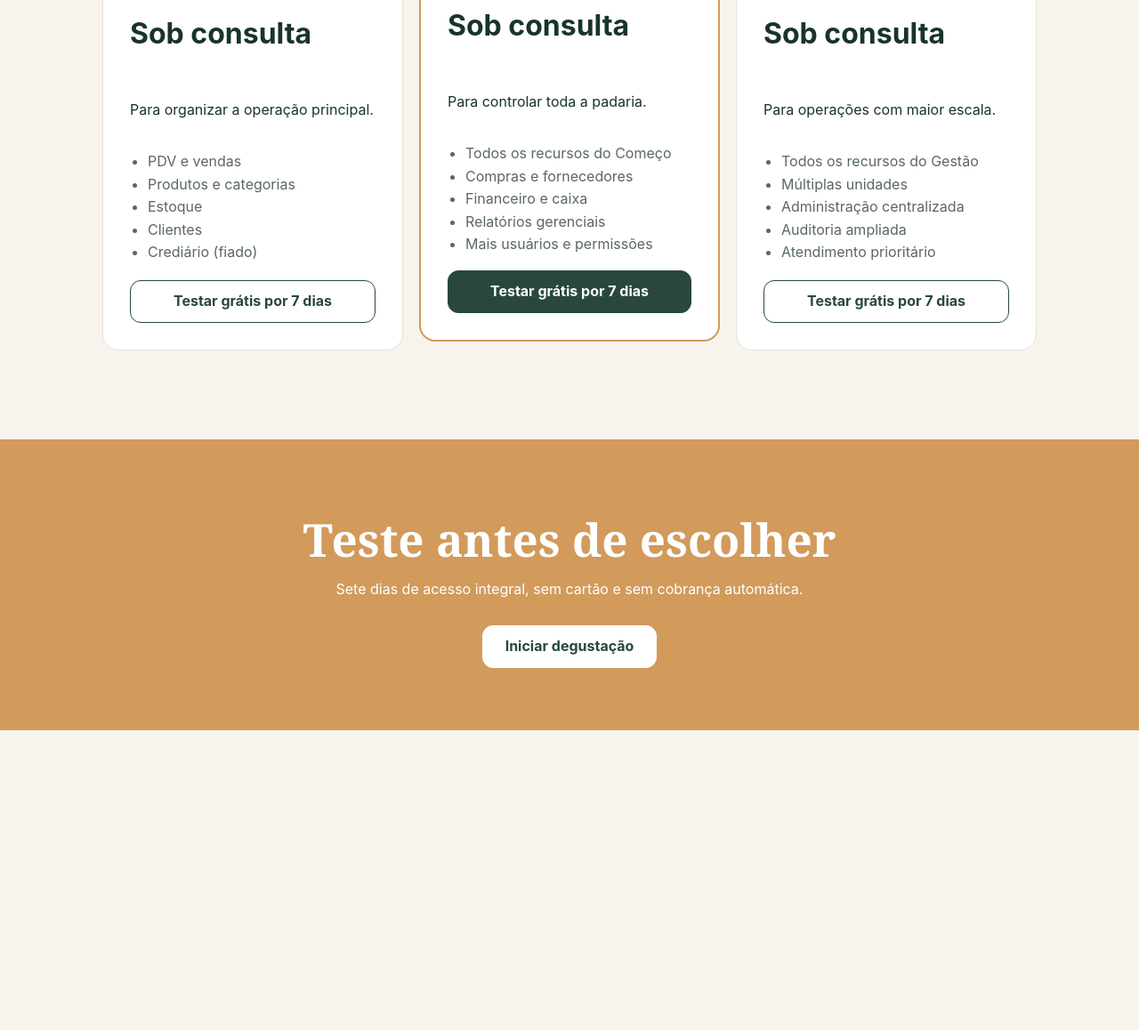
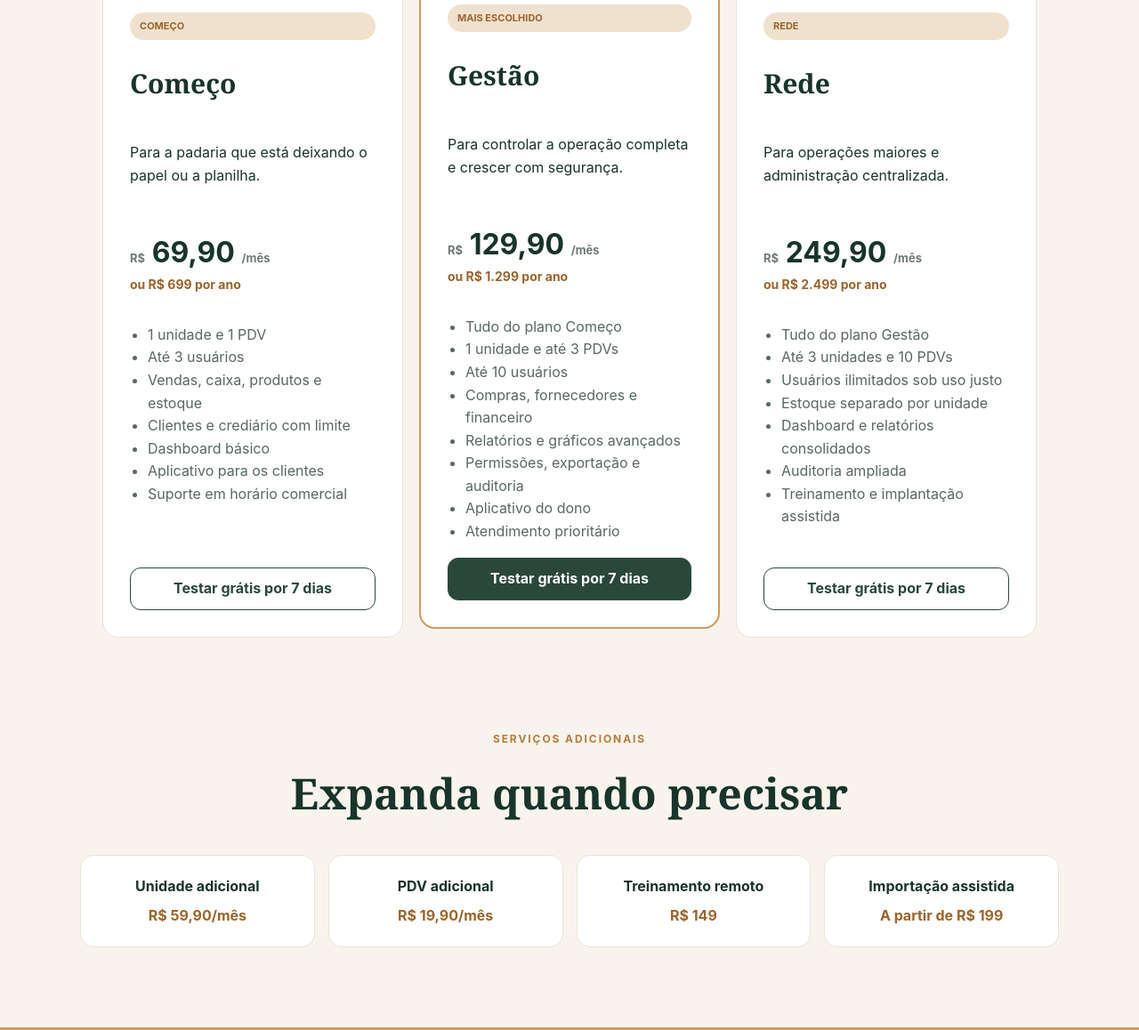
Before and after one commit to dicolab5/padaria, a website: page public/planos.html in a window 1280 px wide. Shown: the part 650-1808 px from the top of the page at 89% size. Before the commit the page ends 1471 px from the top, so only its background shows below. Drawn offline with Linux system fonts and the light colour scheme.

Commit message:
Update planos.

```diff
--- a/public/planos.html
+++ b/public/planos.html
@@ -1,9 +1,9 @@
 <!doctype html>
-<html lang="pt-BR"><head><meta charset="UTF-8"><meta name="viewport" content="width=device-width,initial-scale=1"><meta name="description" content="Planos do Pão & Gestão"><title>Planos | Pão & Gestão</title><link rel="stylesheet" href="/marketing.css"></head>
+<html lang="pt-BR"><head><meta charset="UTF-8"><meta name="viewport" content="width=device-width,initial-scale=1"><meta name="description" content="Planos do Pão & Gestão a partir de R$ 69,90 por mês"><title>Planos | Pão & Gestão</title><link rel="stylesheet" href="/marketing.css"><link rel="stylesheet" href="/plans-page.css"></head>
 <body><header class="site-header"><a class="logo" href="/"><span>♨</span><strong>Pão & Gestão</strong></a><nav><a href="/#recursos">Recursos</a><a href="/seguranca.html">Segurança</a><a href="/android.html">Android</a></nav><a class="button button-small" href="/cadastro.html">Testar grátis</a></header>
-<main><section class="page-hero"><span class="eyebrow">PLANOS</span><h1>Um plano para cada fase da padaria</h1><p>Valores e condições comerciais serão definidos antes do lançamento. Enquanto isso, todas as novas padarias podem experimentar o sistema integralmente por 7 dias.</p></section>
+<main><section class="page-hero"><span class="eyebrow">PLANOS</span><h1>Gestão que cabe em cada fase da padaria</h1><p>Experimente todos os recursos por 7 dias, sem cartão. Depois, escolha o plano adequado à sua operação.</p><div class="billing-note"><b>Economize no plano anual</b><span>Equivalente a aproximadamente dois meses gratuitos.</span></div></section>
 <section class="plan-grid">
-<article class="plan"><span class="soon">ESSENCIAL</span><h2>Começo</h2><p class="price">Sob consulta</p><p>Para organizar a operação principal.</p><ul><li>PDV e vendas</li><li>Produtos e categorias</li><li>Estoque</li><li>Clientes</li><li>Crediário (fiado)</li></ul><a class="button secondary" href="/cadastro.html">Testar grátis por 7 dias</a></article>
-<article class="plan featured"><span class="soon">MAIS COMPLETO</span><h2>Gestão</h2><p class="price">Sob consulta</p><p>Para controlar toda a padaria.</p><ul><li>Todos os recursos do Começo</li><li>Compras e fornecedores</li><li>Financeiro e caixa</li><li>Relatórios gerenciais</li><li>Mais usuários e permissões</li></ul><a class="button" href="/cadastro.html">Testar grátis por 7 dias</a></article>
-<article class="plan"><span class="soon">EXPANSÃO</span><h2>Rede</h2><p class="price">Sob consulta</p><p>Para operações com maior escala.</p><ul><li>Todos os recursos do Gestão</li><li>Múltiplas unidades</li><li>Administração centralizada</li><li>Auditoria ampliada</li><li>Atendimento prioritário</li></ul><a class="button secondary" href="/cadastro.html">Testar grátis por 7 dias</a></article>
-</section><section class="cta"><h2>Teste antes de escolher</h2><p>Sete dias de acesso integral, sem cartão e sem cobrança automática.</p><a class="button light-button" href="/cadastro.html">Iniciar degustação</a></section></main></body></html>
+<article class="plan"><span class="soon">COMEÇO</span><h2>Começo</h2><p>Para a padaria que está deixando o papel ou a planilha.</p><p class="price"><small>R$</small> 69,90 <small>/mês</small></p><p class="annual-price">ou R$ 699 por ano</p><ul><li>1 unidade e 1 PDV</li><li>Até 3 usuários</li><li>Vendas, caixa, produtos e estoque</li><li>Clientes e crediário com limite</li><li>Dashboard básico</li><li>Aplicativo para os clientes</li><li>Suporte em horário comercial</li></ul><a class="button secondary" href="/cadastro.html">Testar grátis por 7 dias</a></article>
+<article class="plan featured"><span class="soon">MAIS ESCOLHIDO</span><h2>Gestão</h2><p>Para controlar a operação completa e crescer com segurança.</p><p class="price"><small>R$</small> 129,90 <small>/mês</small></p><p class="annual-price">ou R$ 1.299 por ano</p><ul><li>Tudo do plano Começo</li><li>1 unidade e até 3 PDVs</li><li>Até 10 usuários</li><li>Compras, fornecedores e financeiro</li><li>Relatórios e gráficos avançados</li><li>Permissões, exportação e auditoria</li><li>Aplicativo do dono</li><li>Atendimento prioritário</li></ul><a class="button" href="/cadastro.html">Testar grátis por 7 dias</a></article>
+<article class="plan"><span class="soon">REDE</span><h2>Rede</h2><p>Para operações maiores e administração centralizada.</p><p class="price"><small>R$</small> 249,90 <small>/mês</small></p><p class="annual-price">ou R$ 2.499 por ano</p><ul><li>Tudo do plano Gestão</li><li>Até 3 unidades e 10 PDVs</li><li>Usuários ilimitados sob uso justo</li><li>Estoque separado por unidade</li><li>Dashboard e relatórios consolidados</li><li>Auditoria ampliada</li><li>Treinamento e implantação assistida</li></ul><a class="button secondary" href="/cadastro.html">Testar grátis por 7 dias</a></article>
+</section><section class="plan-extras"><span class="eyebrow">SERVIÇOS ADICIONAIS</span><h2>Expanda quando precisar</h2><div class="extras-grid"><article><b>Unidade adicional</b><strong>R$ 59,90/mês</strong></article><article><b>PDV adicional</b><strong>R$ 19,90/mês</strong></article><article><b>Treinamento remoto</b><strong>R$ 149</strong></article><article><b>Importação assistida</b><strong>A partir de R$ 199</strong></article></div></section><section class="cta"><h2>Teste antes de escolher</h2><p>Sete dias de acesso integral, sem cartão e sem cobrança automática.</p><a class="button light-button" href="/cadastro.html">Iniciar degustação</a></section></main></body></html>
--- /dev/null
+++ b/public/plans-page.css
@@ -0,0 +1,4 @@
+.billing-note{display:inline-flex;gap:10px;flex-wrap:wrap;justify-content:center;margin-top:24px;padding:11px 17px;border-radius:12px;background:#fff;color:#596861;font-size:13px}.billing-note b{color:var(--green)}
+.plan .price{margin-bottom:0}.annual-price{margin:0 0 16px;color:#9a642d;font-size:14px;font-weight:700}
+.plan-extras{padding:0 max(7vw,28px) 90px;text-align:center}.plan-extras h2{font-family:Georgia,serif;font-size:clamp(32px,4vw,48px);margin:12px 0 30px}.extras-grid{display:grid;grid-template-columns:repeat(4,1fr);gap:15px;max-width:1100px;margin:auto}.extras-grid article{display:flex;flex-direction:column;gap:7px;padding:22px;background:#fff;border:1px solid var(--line);border-radius:15px}.extras-grid strong{color:#9a642d}
+@media(max-width:850px){.extras-grid{grid-template-columns:1fr 1fr}}@media(max-width:520px){.extras-grid{grid-template-columns:1fr}}
```
